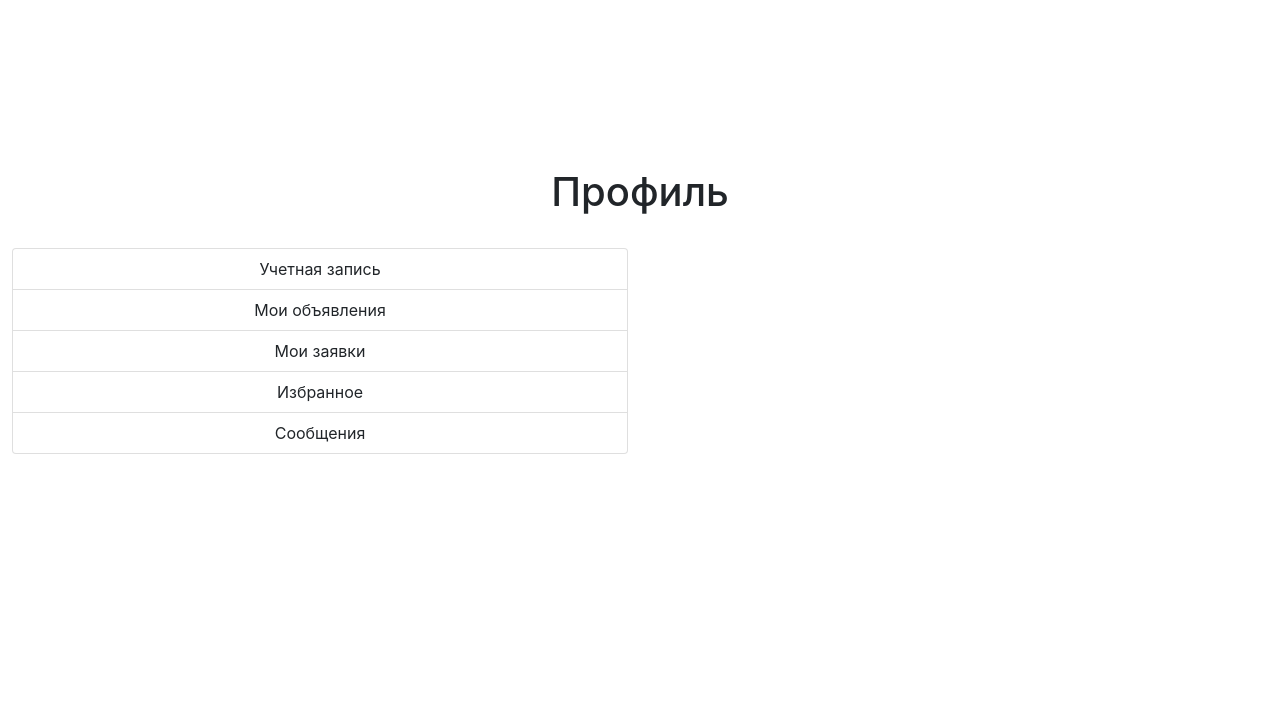
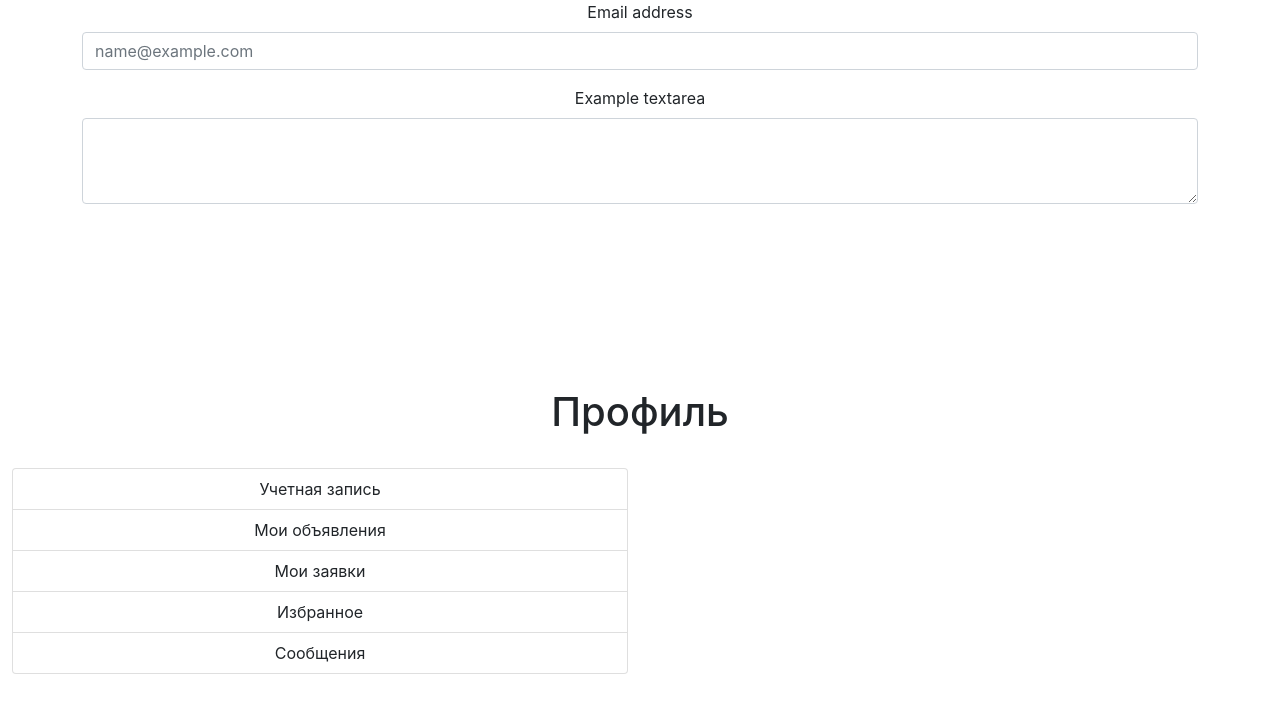
Before and after one commit to Igoryan138/Skrepka, a React (Create React App) app in the folder client/: page /add in a window 1280 px wide. Shown: the top 710 px of the page. Built offline with nearby package versions, Linux system fonts and the light colour scheme.

Commit message:
profile add

```diff
--- a/client/src/App.jsx
+++ b/client/src/App.jsx
@@ -1,6 +1,7 @@
 
+import './App.css';
 import { Route, Routes } from 'react-router-dom'
-import './App.css';
+import AddAdvertisement from './components/AddAdvertisement/AddAdvertisement';
 import Profile from './components/Profile/Profile';
 // import { Registration, Auth } from './components';
 // import Navbar from '../components/Navbar/Navbar';
@@ -16,11 +17,11 @@ function App() {
       </header>
       <main>
         <Routes>
-          {/* <Route path="/" element={<Main/>}/>
-          <Route path="registration" element={<Registration/>} />
-          <Route path="login" element={<Auth/>} />
-          <Route path="faq" element={<Faq/>} /> */}
-
+          {/* <Route path="/" element={<Main/>}/> */}
+          {/* <Route path="registration" element={<Registration/>} /> */}
+          {/* <Route path="login" element={<Auth/>} /> */}
+          {/* <Route path="faq" element={<Faq/>} /> */}
+          <Route path='add' element={<AddAdvertisement />} />
         </Routes>
         <Profile />
 
--- /dev/null
+++ b/client/src/components/AddAdvertisement/AddAdvertisement.jsx
@@ -0,0 +1,16 @@
+import React from 'react'
+
+export default function AddAdvertisement() {
+  return (
+    <div className='container'>
+      <div class="mb-3">
+        <label for="exampleFormControlInput1" class="form-label">Email address</label>
+        <input type="email" class="form-control" id="exampleFormControlInput1" placeholder="name@example.com" />
+      </div>
+      <div class="mb-3">
+        <label for="exampleFormControlTextarea1" class="form-label">Example textarea</label>
+        <textarea class="form-control" id="exampleFormControlTextarea1" rows="3"></textarea>
+      </div>
+    </div>
+  )
+}
--- a/client/src/components/Profile/MyAdvertisements/MyAdvertisements.jsx
+++ b/client/src/components/Profile/MyAdvertisements/MyAdvertisements.jsx
@@ -1,4 +1,5 @@
 import React from 'react'
+import { Link } from 'react-router-dom'
 
 export default function MyAdvertisements() {
   return (
@@ -9,6 +10,9 @@ export default function MyAdvertisements() {
       <div>
 
       </div>
+      <div>
+        <Link to='/add' className="btn btn-secondary">Добавить объявление</Link>
+      </div>
     </div>
   )
 }
```
Also changed, not shown: 2 other files (tests, documents, lock files or other folders).
